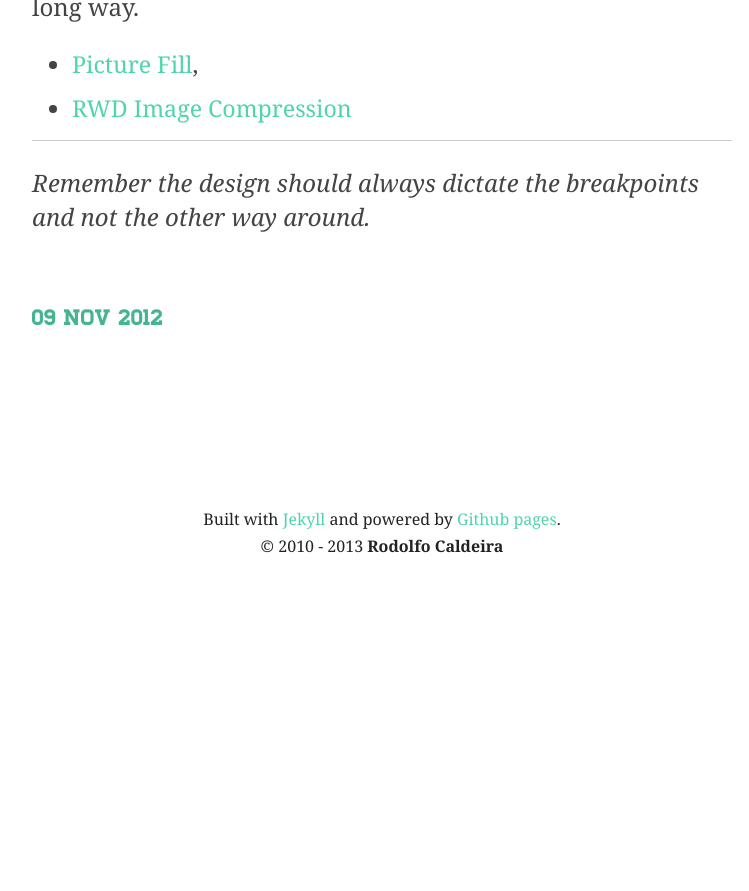
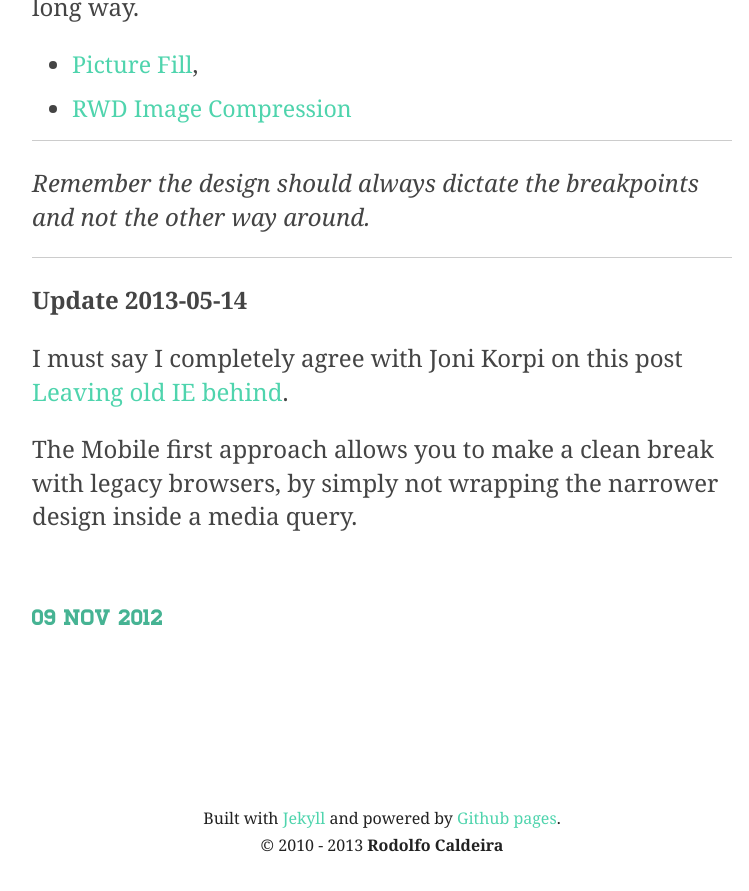
Before and after one commit to rodolfocaldeira/rodolfocaldeira.github.com, a Jekyll site: the page built from _posts/2012-11-09-responsive-design-kit.md, in a window 1280 px wide and 900 px high, scrolled down 1328 px. Shown: the top 891 px of the window, without its empty margins (258-1007 px from the left). Built offline with Jekyll 4.4.1, drawn with Linux system fonts in a browser that asks for light colours; before the commit the page ends 1928 px from its top, so only the background shows below that.

Commit message:
Added the Joni Korpi post, about how you can make a clean break with legacy browsers by designing mobile first.

```diff
--- a/_posts/2012-11-09-responsive-design-kit.md
+++ b/_posts/2012-11-09-responsive-design-kit.md
@@ -21,6 +21,14 @@ While the W3c Group is working hard to figure out responsive images the followin
 - [Picture Fill](https://github.com/scottjehl/picturefill),
 - [RWD Image Compression](http://filamentgroup.com/lab/rwd_img_compression/)
 
------------
+------
 
 *Remember the design should always dictate the breakpoints and not the other way around.*
+
+------
+
+**Update 2013-05-14**
+
+I must say I completely agree with Joni Korpi on this post [Leaving old IE behind](http://www.jonikorpi.com/leaving-old-IE-behind/).
+
+The Mobile first approach allows you to make a clean break with legacy browsers, by simply not wrapping the narrower design inside a media query.
```
